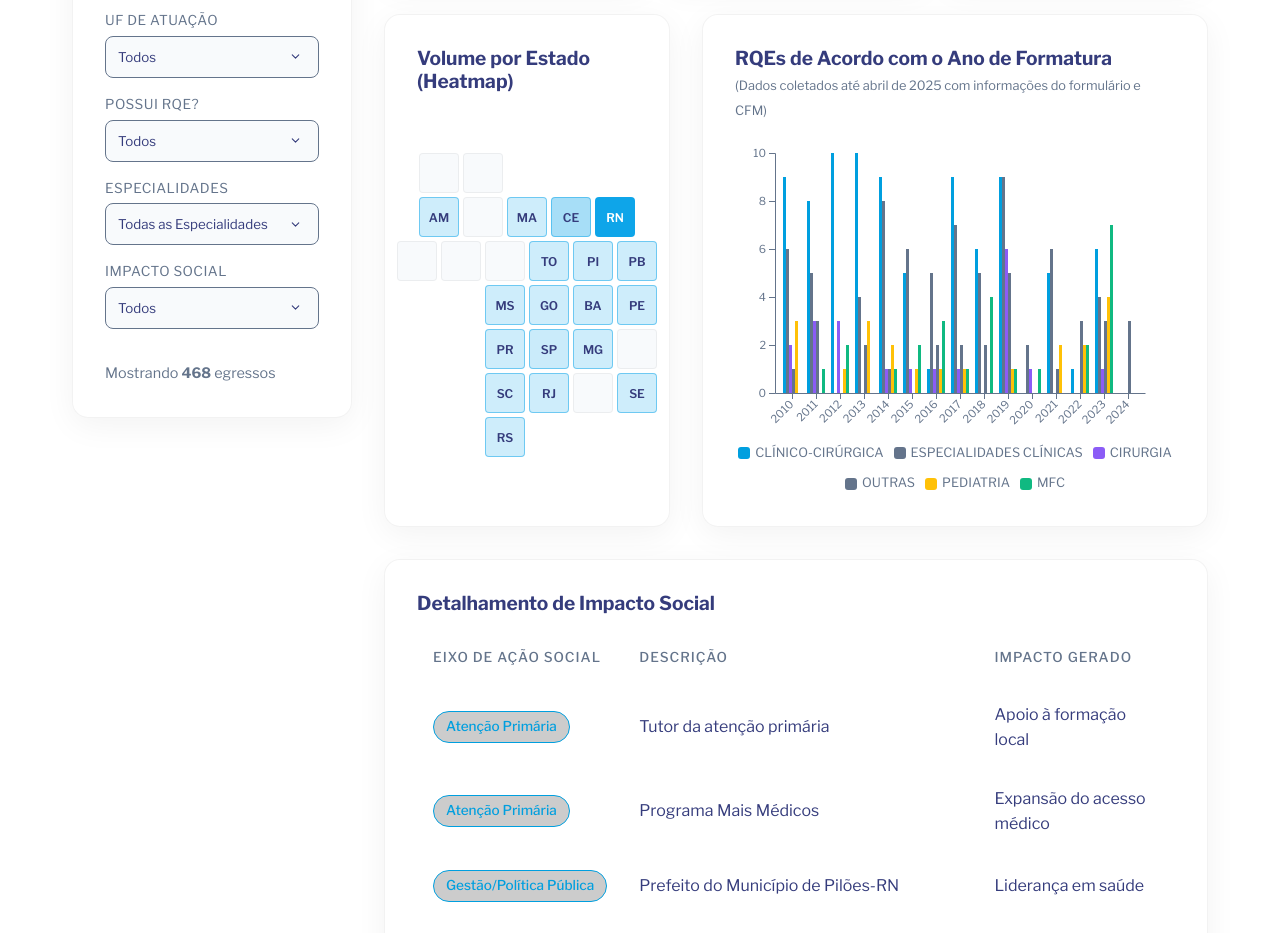
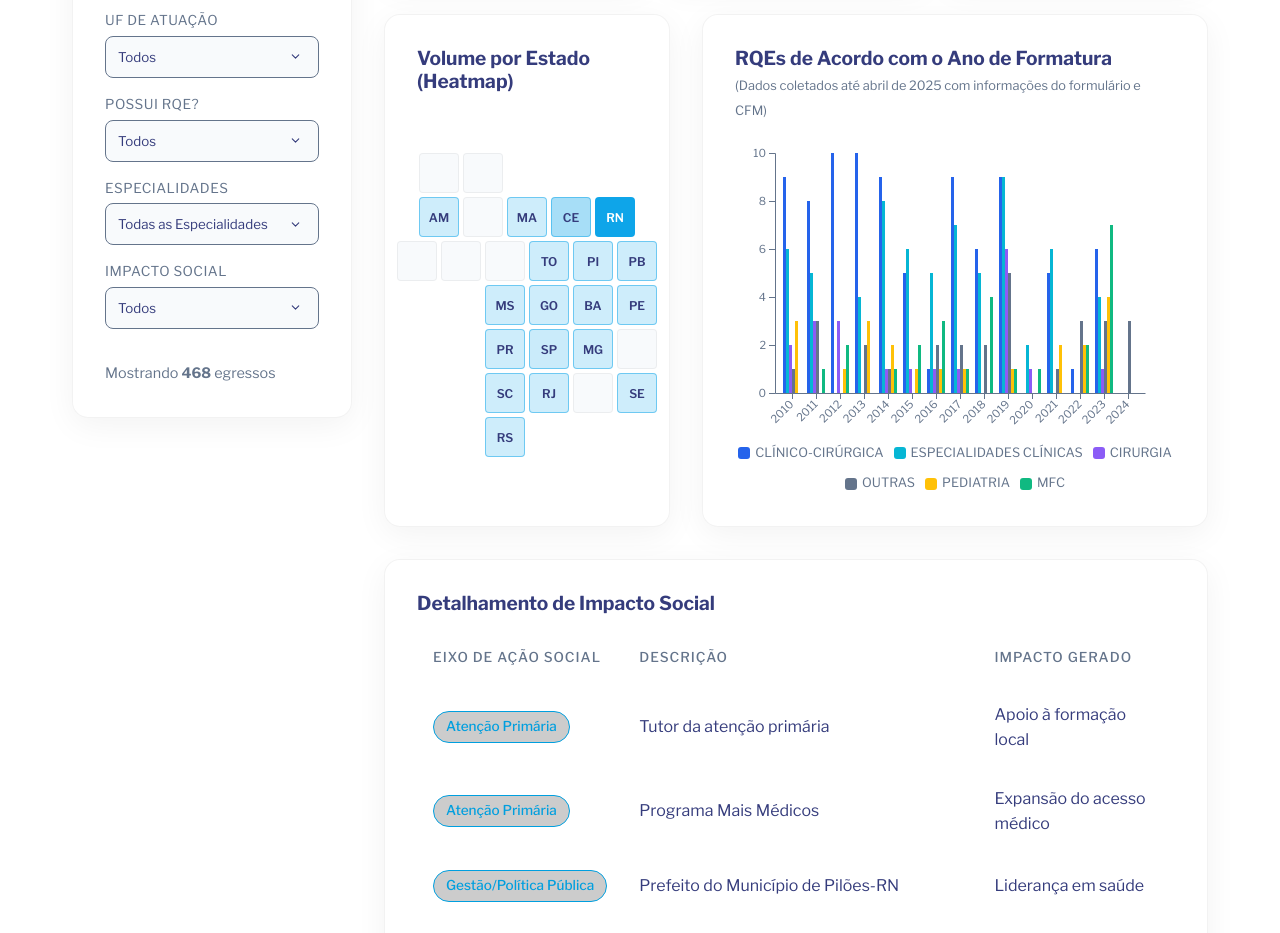
Before and after one commit to caiofeliperb/caiofeliperb.github.io, a React (Vite) app: page / in a window 1280 px wide. Shown: the part 6080-7013 px from the top of the page. Built offline with nearby package versions, Linux system fonts and the light colour scheme.

Commit message:
fix: Corrigidas as cores do gráfico StackedBar para distinguir Clinico Cirúrgica de Especialidades Clínicas

```diff
--- a/src/components/Dashboard/StackedBar.jsx
+++ b/src/components/Dashboard/StackedBar.jsx
@@ -65,12 +65,14 @@ const StackedBar = ({ data }) => {
         const getColor = (key) => {
             if (!key) return "#64748B"; // Fallback para keys vazios
             const k = key.toLowerCase();
-            if (k.includes("cirúrgic") || k.includes("cirurgic")) return "#009FDF"; // Ciano
-            if (k.includes("médica") || k.includes("medica")) return "#353C7C"; // Azul Azure
+            // CLÍNICO-CIRÚRGICA -> Azul Azure
+            if (k.includes("clínico-cirúrgic") || k.includes("clinico-cirurgi")) return "#2563EB";
+            // ESPECIALIDADES CLÍNICAS -> Azul Ciano
+            if (k.includes("clínica") || k.includes("clinica") || k.includes("clínic") || k.includes("clinic")) return "#06B6D4";
             if (k.includes("mfc") || k.includes("família")) return "#10B981"; // Verde Rico
             if (k.includes("pediatria")) return "#FFC107"; // Amarelo
             if (k.includes("cirurgia")) return "#8B5CF6"; // Roxo
-            return "#64748B"; // Cinza
+            return "#64748B"; // Cinza (Outras)
         };
 
         const color = d3.scaleOrdinal()
@@ -126,9 +128,11 @@ const StackedBar = ({ data }) => {
                         {chartData.keys.map((key, i) => {
                             if (!key) return null; // Prevenção contra nulos na legenda
                             const k = key.toLowerCase();
-                            let col = "#64748B"; // Cinza fallback
-                            if (k.includes("cirúrgic") || k.includes("cirurgic")) col = "#009FDF"; // Ciano
-                            else if (k.includes("médica") || k.includes("medica")) col = "#353C7C"; // Azul Azure
+                            let col = "#64748B"; // Cinza fallback (Outras)
+                            // CLÍNICO-CIRÚRGICA -> Azul Azure
+                            if (k.includes("clínico-cirúrgic") || k.includes("clinico-cirurgi")) col = "#2563EB";
+                            // ESPECIALIDADES CLÍNICAS -> Azul Ciano
+                            else if (k.includes("clínica") || k.includes("clinica") || k.includes("clínic") || k.includes("clinic")) col = "#06B6D4";
                             else if (k.includes("mfc") || k.includes("família")) col = "#10B981"; // Verde Rico
                             else if (k.includes("pediatria")) col = "#FFC107"; // Amarelo
                             else if (k.includes("cirurgia")) col = "#8B5CF6"; // Roxo
```
